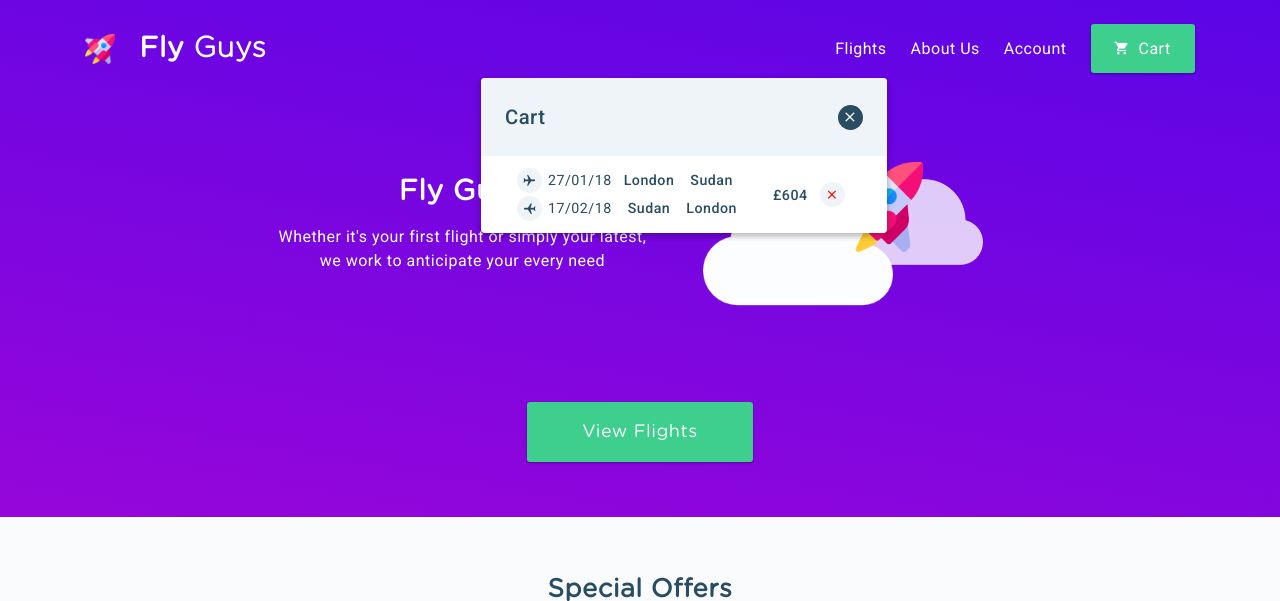
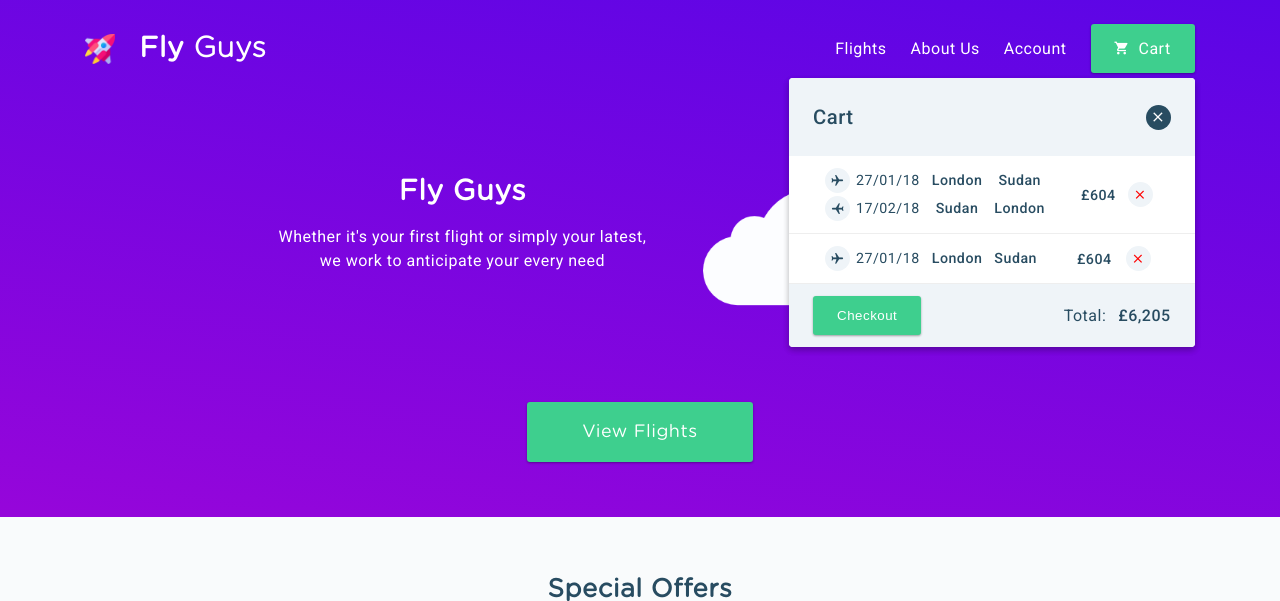
Before and after one commit to DrSleepy/FlyGuys, a PHP site: page / in a window 1280 px wide. Shown: the top 601 px of the page. Run offline with PHP 8.4, Linux system fonts and the light colour scheme; data that the repository does not hold is empty; some libraries are stand-ins or nearby versions.

Commit message:
Cart design complete

```diff
--- a/app/views/includes/nav.php
+++ b/app/views/includes/nav.php
@@ -1,8 +1,7 @@
 <link rel="stylesheet" type="text/css" href="<?php echo PUBLIC_ROOT; ?>/css/views/nav/style.css">
 
 <nav class="nav">
-  <div class="nav__content">
-
+  <div class="nav__content"> <!-- left section of navigation -->
     <img class="nav__logo" src="<?php echo PUBLIC_ROOT; ?>/img/icons/rocket.png">
     <h1 class="nav__title">
       <a href="<?php echo PUBLIC_ROOT . '/users/home' ?>">
@@ -11,26 +10,19 @@
       </a>
     </h1>
 
-    <!-- <div class="nav__links">
-      <a class="nav__links-item"> Flights </a>
-      <a class="nav__links-item"> About Us </a>
-      <a class="nav__links-item"> Account </a>
-      <a class="nav__links-item nav__links-item--cart" href=""> Cart </a>
-      <a class="nav__links-item nav__links-item--login" href="<?php echo PUBLIC_ROOT . '/users/login' ?>"> Login </a>
-    </div> -->
-
-    <div class="nav__links">
+    <div class="nav__links"> <!-- right section of navigation -->
       <a class="nav__links-item"> Flights </a>
       <a class="nav__links-item"> About Us </a>
       <a class="nav__links-item"> Account </a>
       <a class="nav__links-item nav__links-item--cart" href=""> Cart </a>
 
-      <nav class="dropdown-cart">
+      <section class="dropdown-cart"> <!-- cart dropdown. Absolutely position -->
         <header class="dropdown-nav__header">
           <h2 class="dropdown-nav__heading"> Cart </h2>
           <i class="dropdown-nav__icon"> </i>
         </header>
-        <div class="dropdown__flight-wrapper">
+
+        <div class="dropdown__flight-wrapper"> <!-- Single flight. Will be dynamically duplicated -->
           <div class="dropdown__flight-left">
             <i class="dropdown__flight-icon dropdown__flight-icon--outbound"></i>
             <p class="dropdown__flight-date"> 27/01/18 </p>
@@ -48,12 +40,29 @@
           </div>
         </div>
 
-      </nav>
+        <div class="dropdown__flight-wrapper"> <!-- 2nd flight -->
+          <div class="dropdown__flight-left">
+            <i class="dropdown__flight-icon dropdown__flight-icon--outbound"></i>
+            <p class="dropdown__flight-date"> 27/01/18 </p>
+            <p class="dropdown__flight-location"> London </p>
+            <p class="dropdown__flight-location"> Sudan </p>
+          </div>
+          <div class="dropdown__flight-right">
+            <p class="dropdown__flight-price"> £604 </p>
+            <i class="dropdown__flight-icon dropdown__flight-remove"> </i>
+          </div>
+        </div>
 
+        <footer class="dropdown-cart__footer">
+          <button class="dropdown-cart__checkout"> Checkout </button>
+          <p class="dropdown-cart__total-text"> Total: </p>
+          <p class="dropdown-cart__total-price"> £6,205 </p>
+        </footer>
+      </section>
 
-      <i class="nav__links-item--hamburger"></i>
+      <i class="nav__links-item--hamburger"></i> <!-- Apprears only on mobile -->
 
-      <!-- <nav class="dropdown-nav">
+      <nav class="dropdown-nav"> <!-- mobile navigation dropdown. Absolutely position -->
         <header class="dropdown-nav__header">
           <h2 class="dropdown-nav__heading"> Menu </h2>
           <i class="dropdown-nav__icon"> </i>
@@ -62,9 +71,8 @@
         <a class="dropdown-nav__link"> Login </a>
         <a class="dropdown-nav__link"> Account </a>
         <a class="dropdown-nav__link"> About Us </a>
-      </nav> -->
+      </nav>
 
-    </div>
-
-  </div>
+    </div> <!-- end of nav__links  -->
+  </div> <!-- end of nav__content  -->
 </nav>
--- a/public/css/views/nav/style.less
+++ b/public/css/views/nav/style.less
@@ -1,5 +1,4 @@
 @import (reference) '../../../css/framework/less/index/index.less';
-
 .nav {
   .push-down-7;
   .box-shadow-1;
@@ -28,6 +27,7 @@
 .flight {
   .secondary-font;
 }
+
 .guys {
   .secondary-font-light;
 }
@@ -38,14 +38,13 @@
   position: relative;
   align-items: center;
 }
+
 .nav__links-item {
   display: none;
-
   &--hamburger,
   &--cart {
     display: inline;
   }
-
   &--hamburger {
     transform: scaleY(1.2);
     &:before {
@@ -55,12 +54,10 @@
       font-size: 31px;
     }
   }
-
   &--cart {
     .btn(@secondary-color);
     .pad-tb-3;
     .pad-lr-5;
-
     &:before {
       .icon-font;
       .push-right-2;
@@ -87,22 +84,28 @@
 
 // Dropdown cart
 .dropdown-cart {
-  .col-cell-1;
+  .col-cell-1; // display: none;
 }
+
 .dropdown__flight-wrapper {
   .grid-column;
   .col-gap-5;
   .pad-tb-3;
   .pad-lr-7;
   .milli;
-  margin-bottom: solid 3px blue;
+  border-bottom: solid 1px #eee;
 }
+
 .dropdown__flight-left {
   .grid-row;
   .row-gap-1;
   grid-template-columns: repeat(4, max-content);
-  grid-template-rows: repeat(2, max-content);
   justify-items: center;
+}
+
+.dropdown__flight-right {
+  .grid-column;
+  align-items: center;
 }
 
 .dropdown__flight {
@@ -117,15 +120,12 @@
     border-radius: 50%;
     background-color: @background-color2;
     color: @black-text-color;
-
     &:before {
       content: '\f3a4';
     }
-
     &--outbound {
       transform: rotate(90deg);
     }
-
     &--inbound {
       transform: rotate(-90deg);
     }
@@ -138,23 +138,40 @@
     .push-right-3;
     .main-font-medium;
   }
-
   &-remove:before {
     color: red;
     content: '\f2d7';
   }
 }
 
-.dropdown__flight-right {
+.dropdown-cart__footer {
   .grid-column;
+  .col-gap-3;
+  .pad-tb-3;
+  .pad-lr-5;
+  border-radius: 0 0 4px 4px;
+  grid-template-columns: 1fr max-content max-content;
+  background-color: @background-color2;
   align-items: center;
+}
+
+.dropdown-cart__checkout {
+  .btn(@secondary-color);
+  .pad-tb-3;
+  .pad-lr-5;
+  width: max-content;
+}
+
+.dropdown-cart__total-price {
+  .main-font-medium;
 }
 
 // Dropdown navigation
 .dropdown-nav {
-  .col-cell-2;
+  // display: none;
+}
 
-  &__header {
+.dropdown-nav__header {
   .grid-column;
   .pad-5;
   .col-gap-5;
@@ -163,7 +180,14 @@
   border-radius: 4px 4px 0 0;
   background-color: @background-color2;
 }
-  &__icon {
+
+.dropdown-nav__heading {
+  .main-font-medium;
+  .push-right-10;
+  .giga;
+}
+
+.dropdown-nav__icon {
   .grid-row;
   justify-content: center;
   align-content: center;
@@ -171,17 +195,10 @@
   height: 25px;
   width: 25px;
   background-color: @black-text-color;
-
   &:before {
     .icon-font;
     content: '\f2d7';
     color: white;
-    }
-  }
-  &__heading {
-    .main-font-medium;
-    .push-right-10;
-    .giga;
   }
 }
 
@@ -190,7 +207,6 @@
   .pad-tb-4;
   .mega;
   justify-content: center;
-
   &:hover {
     background-color: @background-color2;
   }
@@ -205,4 +221,7 @@
   .nav__links-item {
     display: inline;
   }
+  .dropdown-cart {
+    .col-cell-4;
   }
+}
```
Also changed, not shown: public/css/views/nav/style.css. Lines whose indentation alone changed are shown as unchanged.
